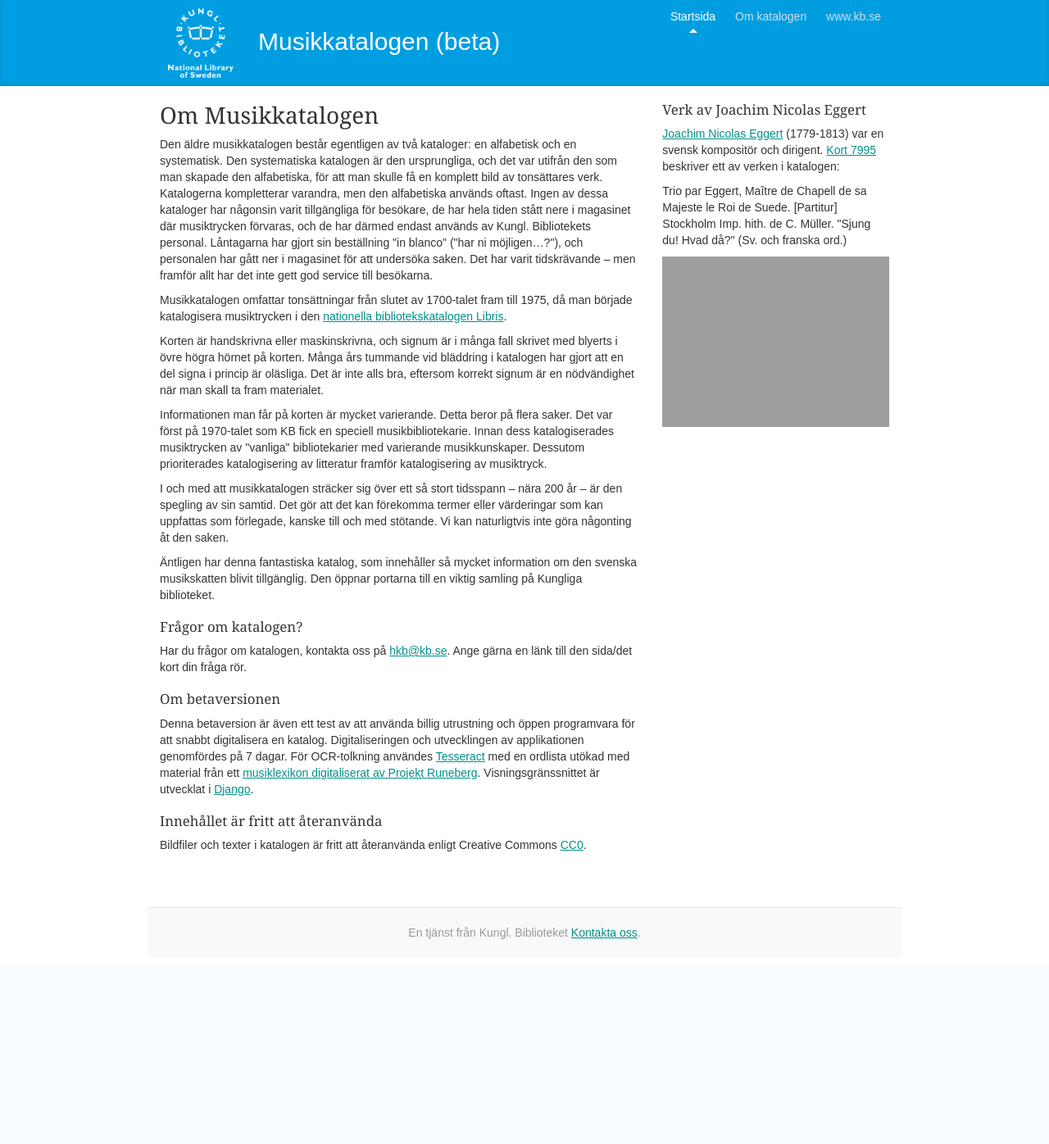
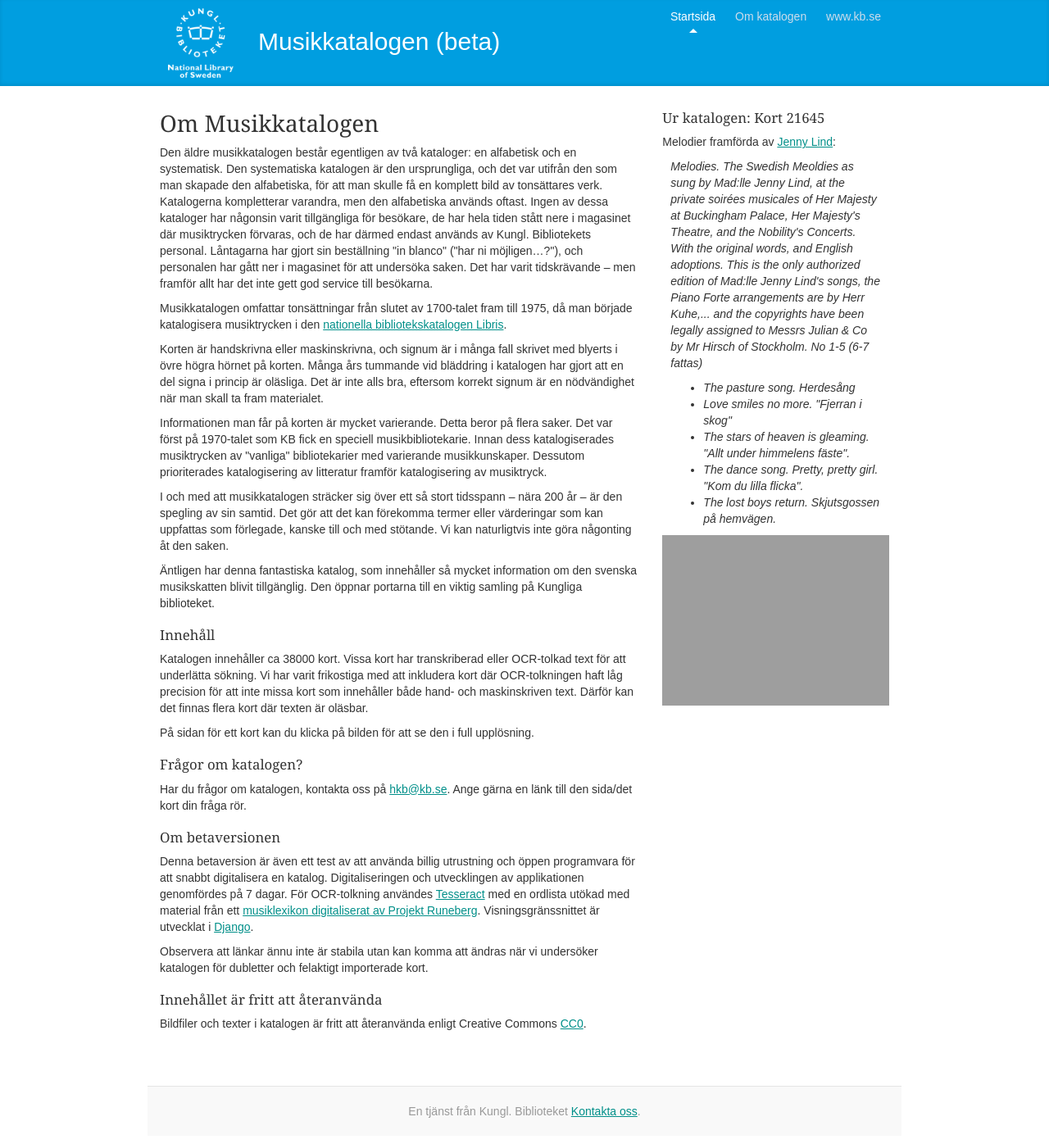
Before and after one commit to Kungbib/musikkatalogen, a Django app: template cards/templates/about.html in a window 1280 px wide. Shown: the whole page at 82% size. Before the commit the page ends 1146 px from the top, so only its background shows below. Run offline with Django 3.2, Linux system fonts and the light colour scheme; the template is opened without the code that fills it, so the values that code supplies are empty; some libraries are stand-ins or nearby versions; grey boxes are pictures that could not be loaded.

Commit message:
about page text

```diff
--- a/cards/static/css/kb.css
+++ b/cards/static/css/kb.css
@@ -54,6 +54,7 @@ h2 {
 .kb-masthead {
   background-color:#009EE0;
   box-shadow: inset 0 -2px 5px rgba(0,0,0,.1);
+  margin-bottom: 10px;
 }
 
 .kb-masthead .logo {
@@ -214,6 +215,11 @@ dd {
   margin-bottom: 0.5em;
 }
 
+.quote {
+  font-style: italic;
+  margin-right: 10px;
+  margin-left: 10px;
+}
 
 @media only screen
 and (min-device-width : 320px)
--- a/cards/templates/about.html
+++ b/cards/templates/about.html
@@ -22,11 +22,18 @@ Om musikkatalogen
 
           <p>Äntligen har denna fantastiska katalog, som innehåller så mycket information om den svenska musikskatten blivit tillgänglig. Den öppnar portarna till en viktig samling på Kungliga biblioteket.</p>
 
+          <h2>Innehåll</h2>
+          <p>Katalogen innehåller ca 38000 kort. Vissa kort har transkriberad eller OCR-tolkad text för att underlätta sökning. Vi har varit frikostiga med att inkludera kort där OCR-tolkningen haft låg precision för att inte missa kort  som innehåller både hand- och maskinskriven text. Därför kan det finnas flera kort där texten är oläsbar.</p>
+          <p>På sidan för ett kort kan du klicka på bilden för att se den i full upplösning.</p>
+
           <h2>Frågor om katalogen?</h2>
           <p>Har du frågor om katalogen, kontakta oss på <a href="mailto:hkb@kb.se">hkb@kb.se</a>. Ange gärna en länk till den sida/det kort din fråga rör.</p>
 
           <h2>Om betaversionen</h2>
           <p>Denna betaversion är även ett test av att använda billig utrustning och öppen programvara för att snabbt digitalisera en katalog. Digitaliseringen och utvecklingen av applikationen genomfördes på 7 dagar. För OCR-tolkning användes <a href="https://code.google.com/p/tesseract-ocr/">Tesseract</a> med en ordlista utökad med material från ett <a href="http://runeberg.org/muslex/">musiklexikon digitaliserat av Projekt Runeberg</a>. Visningsgränssnittet är utvecklat i <a href="https://www.djangoproject.com">Django</a>.</p>
+          <p>
+          Observera att länkar ännu inte är stabila utan kan komma att ändras när vi undersöker katalogen för dubletter och felaktigt importerade kort.
+          </p>
 
           <h2>Innehållet är fritt att återanvända</h2>
           <p>Bildfiler och texter i katalogen är fritt att återanvända enligt <span lang="en">Creative Commons</span> <a rel="license" href="http://creativecommons.org/publicdomain/zero/1.0/">CC0</a>.</p>
@@ -34,14 +41,21 @@ Om musikkatalogen
 
 
 
+        <div class="col-md-4">
+          <h2>Ur katalogen: Kort 21645</h2>
+          <p>Melodier framförda av <a href="http://sv.wikipedia.org/wiki/Jenny_Lind">Jenny Lind</a>:</p>
+          <p class="quote"><span lang="en">Melodies. The Swedish Meoldies as sung by Mad:lle Jenny Lind, at the private soirées musicales of Her Majesty at Buckingham Palace, Her Majesty's Theatre, and the Nobility's Concerts. With the original words, and English adoptions. This is the only authorized edition of Mad:lle Jenny Lind's songs, the Piano Forte arrangements are by Herr Kuhe,... and the copyrights have been legally assigned to Messrs Julian &amp; Co by Mr Hirsch of Stockholm. No 1-5</span> <span lang="sv">(6-7 fattas)</span></p>
+          <ul lang="en" class="quote">
+            <li>The pasture song. <span lang="sv">Herdesång</span></li>
+            <li>Love smiles no more. <span lang="sv">"Fjerran i skog"</span></li>
+            <li>The stars of heaven is gleaming. <span lang="sv">"Allt under himmelens fäste".</span></li>
+            <li>The dance song. Pretty, pretty girl. <span lang="sv">"Kom du lilla flicka".</span></li>
+            <li>The lost boys return. <span lang="sv">Skjutsgossen på hemvägen.</span></li>
+          </ul>
 
-        <div class="col-md-4">
-          <h2>Verk av Joachim Nicolas Eggert</h2>
-          <p><a href="https://sv.wikipedia.org/wiki/Joachim_Nicolas_Eggert">Joachim Nicolas Eggert</a> (1779-1813) var en svensk kompositör och dirigent. <a href="/alfa/7995/">Kort 7995</a> beskriver ett av verken i katalogen:
-          <p lang="fr" class="example">Trio par Eggert, Maître de Chapell de sa Majeste le Roi de Suede. [Partitur] Stockholm Imp. hith. de C. Müller. "Sjung du! Hvad då?" (Sv. och franska ord.)</p>
           <p>
-            <a href="/alfa/7995/">
-              <img src="/static/alfa/0022_musik-alfa_DU-EH/0022_alfa_20140708_0317_view500.jpg" alt="Katalogkort för verket Sjung du! Hvad då? av Joachim Nicolas Eggert" style="width:100%">
+            <a href="/alfa/21645/">
+              <img src="/static/alfa/0058_musik-alfa_MELO-MET/0058_alfa_20140711_0165_view500.jpg" alt="Katalogkort som beskriver Jenny Linds framförande." style="width:100%">
             </a>
           </p>
         </div>
```
